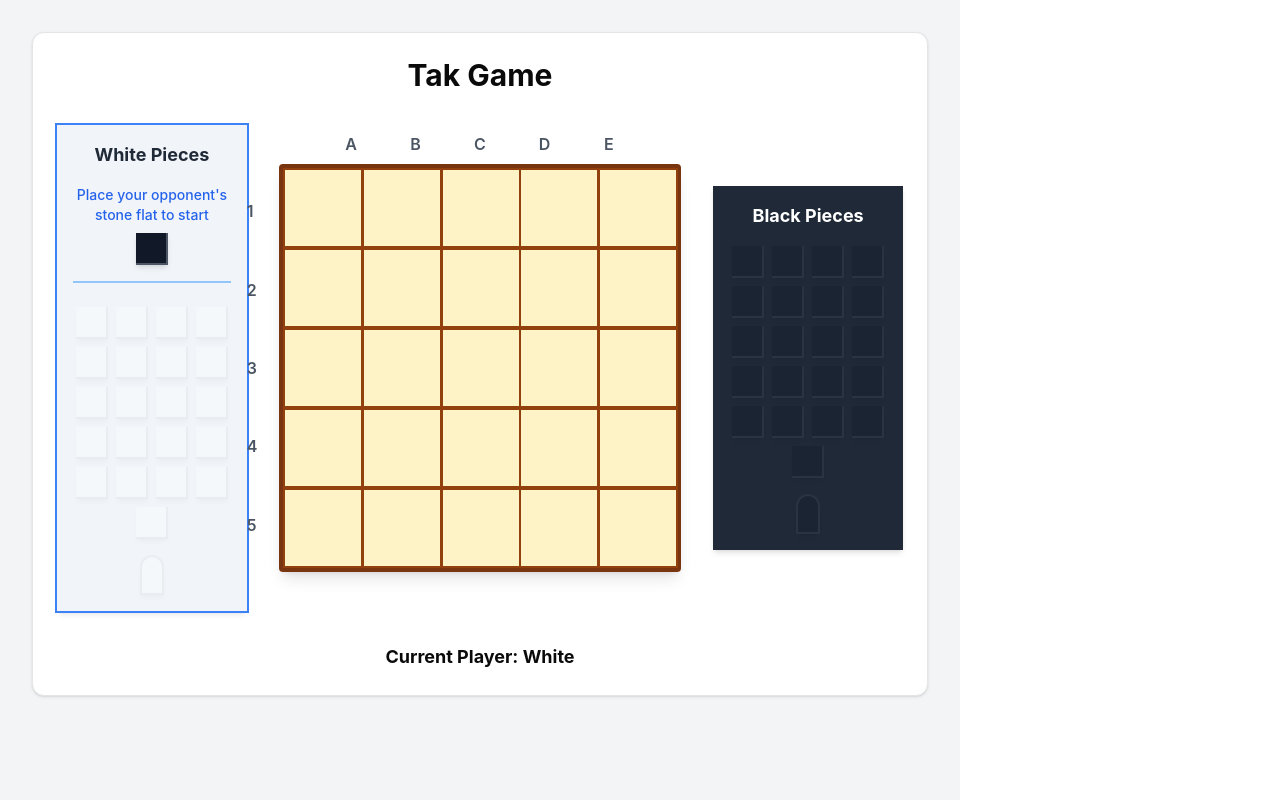
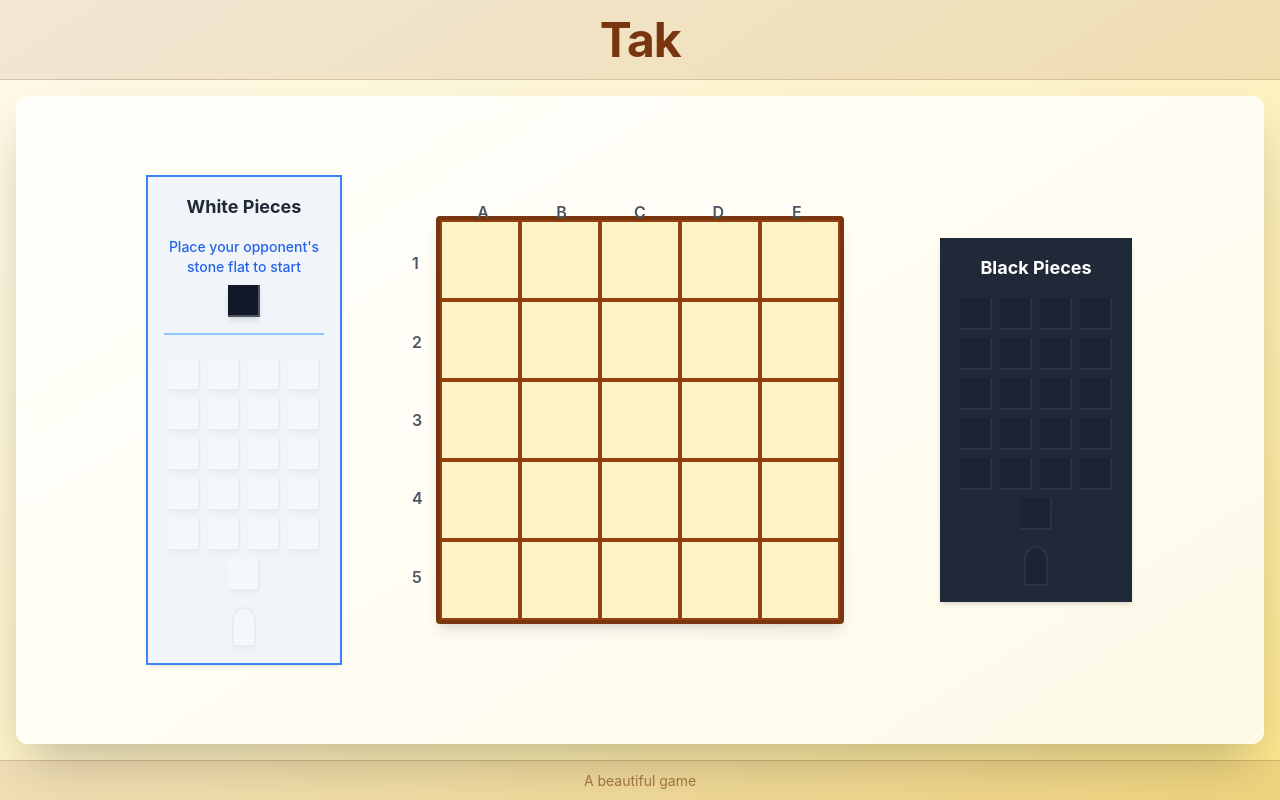
Before and after one commit to jbatch/tak, a React (Vite) app: page / in a window 1280 px wide. Built offline with nearby package versions, Linux system fonts and the light colour scheme.

Commit message:
style back

```diff
--- a/src/App.tsx
+++ b/src/App.tsx
@@ -1,18 +1,29 @@
 // src/App.tsx
 import { GameBoard } from "./components/GameBoard";
-import { Card, CardContent } from "@/components/ui/card";
 import { GameProvider } from "./state/gameContext";
 
 function App() {
   return (
     <GameProvider>
-      <div className="min-h-screen bg-gray-100 p-8">
-        <Card className="max-w-4xl mx-auto">
-          <CardContent className="p-6">
-            <h1 className="text-3xl font-bold text-center mb-8">Tak Game</h1>
+      <div className="h-screen w-screen bg-gradient-to-br from-amber-50 via-amber-100 to-amber-200 flex flex-col overflow-hidden">
+        {/* Header */}
+        <header className="h-[10vh] flex items-center justify-center bg-amber-900/10 border-b border-amber-900/20">
+          <h1 className="text-5xl font-bold text-amber-900 tracking-tight">
+            Tak
+          </h1>
+        </header>
+
+        {/* Main game area */}
+        <main className="h-[85vh] flex items-center justify-center p-4">
+          <div className="w-full h-full max-w-[1400px] bg-white/80 backdrop-blur rounded-xl shadow-2xl p-6 flex items-center justify-center">
             <GameBoard />
-          </CardContent>
-        </Card>
+          </div>
+        </main>
+
+        {/* Footer */}
+        <footer className="h-[5vh] flex items-center justify-center bg-amber-900/10 border-t border-amber-900/20">
+          <p className="text-amber-900/60 text-sm">A beautiful game</p>
+        </footer>
       </div>
     </GameProvider>
   );
--- a/src/components/GameBoard.tsx
+++ b/src/components/GameBoard.tsx
@@ -52,7 +52,7 @@ export const GameBoard: React.FC = () => {
         </Alert>
       )}
 
-      <div className="flex items-center justify-center gap-8">
+      <div className="flex items-center justify-center gap-16">
         <PieceBank
           color="white"
           stones={state.whiteStones}
@@ -61,8 +61,8 @@ export const GameBoard: React.FC = () => {
           isDisabled={!!state.winner}
         />
 
-        <div className="relative">
-          <div className="absolute -top-8 left-0 right-0 flex justify-around px-10">
+        <div className="relative px-8">
+          <div className="absolute top-2 inset-x-0 -translate-y-full flex justify-around px-10">
             {["A", "B", "C", "D", "E"].map((letter) => (
               <div
                 key={letter}
@@ -73,7 +73,7 @@ export const GameBoard: React.FC = () => {
             ))}
           </div>
 
-          <div className="absolute -left-8 top-0 bottom-0 flex flex-col justify-around py-2">
+          <div className="absolute left-2 top-0 bottom-0 flex flex-col justify-around py-2">
             {[1, 2, 3, 4, 5].map((number) => (
               <div
                 key={number}
@@ -119,10 +119,6 @@ export const GameBoard: React.FC = () => {
           isDisabled={!!state.winner}
         />
       </div>
-
-      <div className="text-lg font-bold">
-        Current Player: {getCurrentPlayer() === "white" ? "White" : "Black"}
-      </div>
     </div>
   );
 };
```
